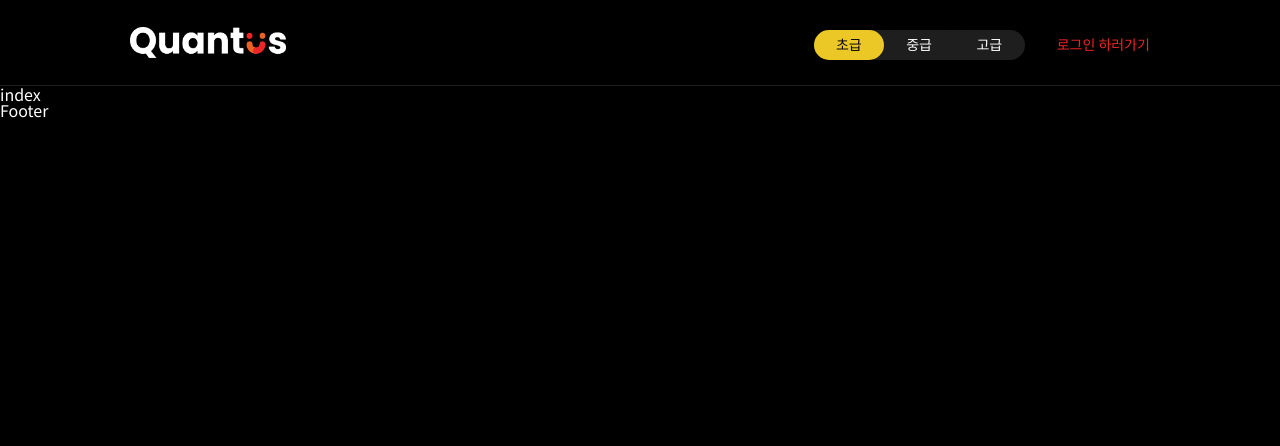
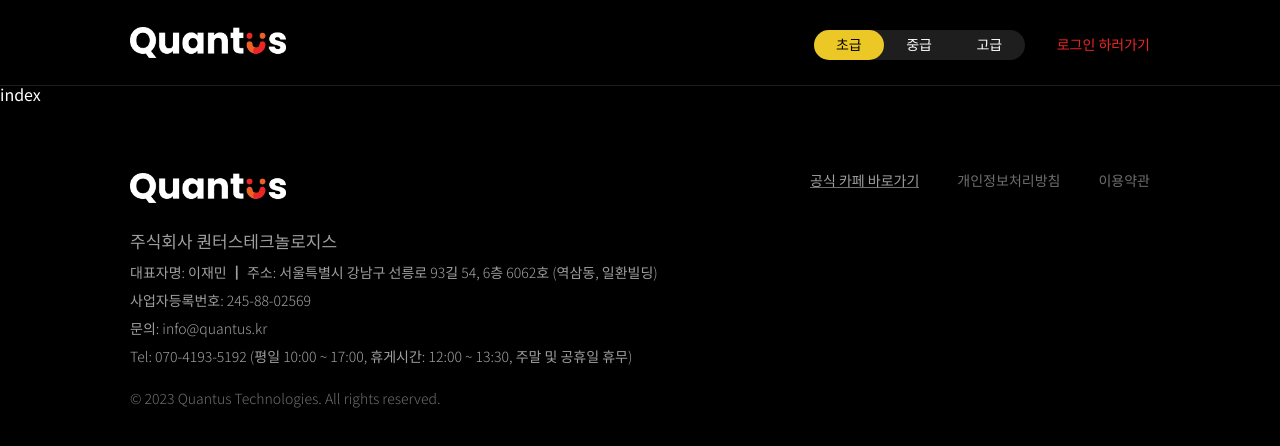
Before and after one commit to daydreamplace/react-recruitment-task, a React (Vite) app: page /login in a window 1280 px wide. Shown: the top 446 px of the page. Built offline with nearby package versions, Linux system fonts and the light colour scheme.

Commit message:
:sparkles: feature header layout

```diff
--- a/src/layout/Footer/index.jsx
+++ b/src/layout/Footer/index.jsx
@@ -1,7 +1,122 @@
 import styled from "styled-components";
+import logo from "../../assets/logo.png";
 
 const Footer = () => {
-  return <div>Footer</div>;
+  return (
+    <Positioner>
+      <FooterContainer>
+        <div className="content-wrapper">
+          <div className="info-wrapper">
+            <img src={logo} alt="logo" />
+            <p className="title">주식회사 퀀터스테크놀로지스</p>
+            <p>
+              대표자명: 이재민 ┃ 주소: 서울특별시 강남구 선릉로 93길 54, 6층
+              6062호 (역삼동, 일환빌딩)
+            </p>
+            <p>사업자등록번호: 245-88-02569</p>
+            <p>문의: info@quantus.kr</p>
+            <p>
+              Tel: 070-4193-5192 (평일 10:00 ~ 17:00, 휴게시간: 12:00 ~ 13:30,
+              주말 및 공휴일 휴무)
+            </p>
+            <p className="copy-right">
+              © 2023 Quantus Technologies. All rights reserved.
+            </p>
+          </div>
+          <div className="link-wrapper">
+            <a className="cafe-link" href="https://cafe.naver.com/quantus">
+              공식 카페 바로가기
+            </a>
+            <a
+              className="link"
+              href="https://www.quantus.kr/service/useservice"
+            >
+              개인정보처리방침
+            </a>
+            <a className="link" href="https://www.quantus.kr/service">
+              이용약관
+            </a>
+          </div>
+        </div>
+      </FooterContainer>
+    </Positioner>
+  );
 };
 
+const Positioner = styled.div`
+  display: flex;
+  width: 100%;
+  height: 374px;
+  background: rgb(0, 0, 0);
+  -webkit-box-pack: center;
+  justify-content: center;
+  -webkit-box-align: center;
+  align-items: center;
+`;
+
+const FooterContainer = styled.div`
+  width: 1020px;
+
+  .content-wrapper {
+    display: flex;
+    -webkit-box-pack: justify;
+    justify-content: space-between;
+
+    .info-wrapper {
+      margin-top: 50px;
+
+      img {
+        width: 156px;
+        cursor: pointer;
+      }
+
+      .title {
+        margin-top: 28px;
+        margin-bottom: 16px;
+        font-size: 17px;
+        font-weight: 500;
+      }
+
+      p {
+        margin: 14px 0;
+        color: rgb(159, 159, 159);
+        font-size: 14px;
+        font-weight: 300;
+      }
+
+      .copy-right {
+        margin: 28px 0px 50px;
+        color: rgb(110, 110, 110);
+      }
+    }
+
+    .link-wrapper {
+      display: flex;
+      -webkit-box-pack: justify;
+      justify-content: space-between;
+      width: 340px;
+      height: 100%;
+      margin-top: 50px;
+
+      .cafe-link {
+        border-bottom: 1px solid rgb(110, 110, 110);
+        color: rgb(159, 159, 159);
+        text-decoration: none;
+        text-align: start;
+        font-size: 14px;
+        font-weight: 400;
+      }
+
+      .link {
+        display: block;
+        text-align: end;
+        color: rgb(110, 110, 110);
+        font-size: 14px;
+        font-weight: 300;
+        cursor: pointer;
+      }
+    }
+  }
+`;
+
 export default Footer;
```
